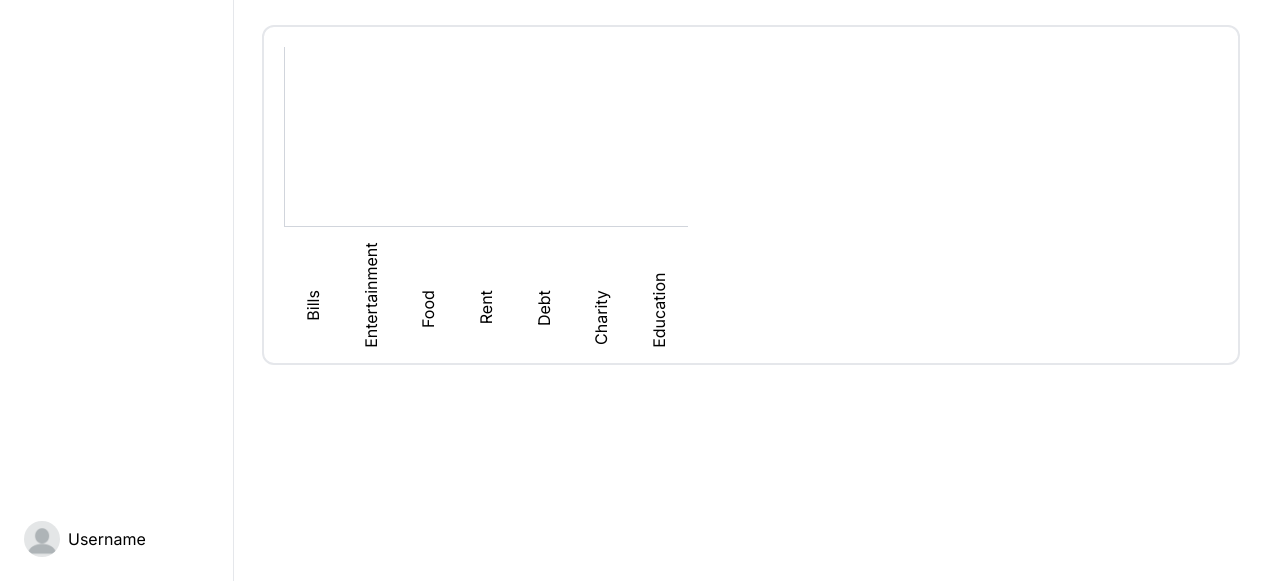
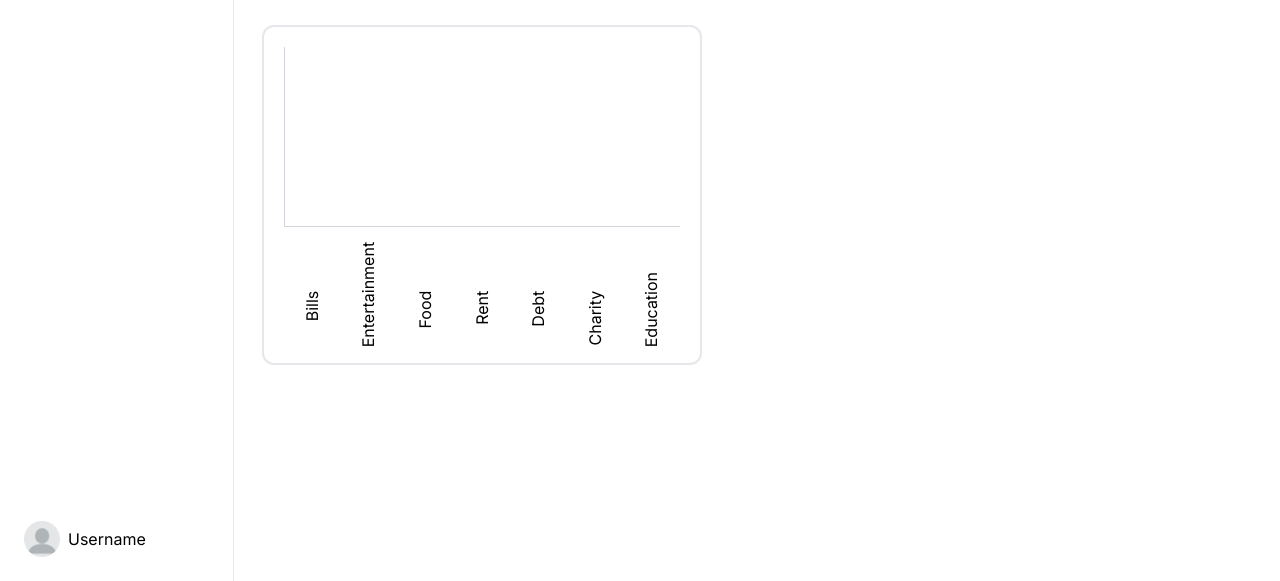
Before and after one commit to Yusuf-4hmed/expense-tracker, a website: page index.html in a window 1280 px wide. Shown: the part 219-800 px from the top of the page. Drawn offline with nearby package versions, Linux system fonts and the light colour scheme.

Commit message:
some styling fixes

```diff
--- a/index.html
+++ b/index.html
@@ -115,7 +115,7 @@
         </div>
 
         <div class=" sm:p-5 p-2">
-            <div class="border-gray-200 border-2 h-85 sm:w-auto w-auto rounded-xl sm:p-5">
+            <div class="border-gray-200 border-2 h-85 sm:w-110 w-auto rounded-xl sm:p-5">
                 <div class="border-gray-300 border-l-1 border-b-1 h-45 max-w-101 flex items-end" id="bar-chart">
                     <div class="h-0/50 w-1/7 bg-red-300 flex flex-col gap-3" id="bar-bills"></div>
                     <div class="h-0/50 w-1/7 bg-yellow-300" id="bar-entertainment"></div>
```
Also changed, not shown: src/output.css.
